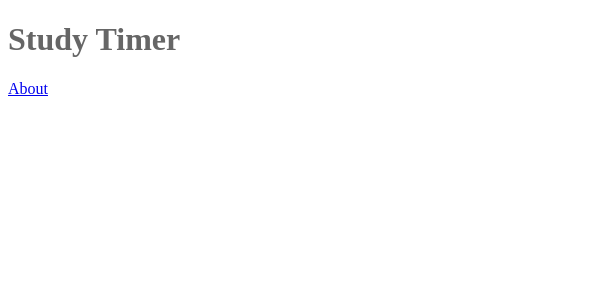
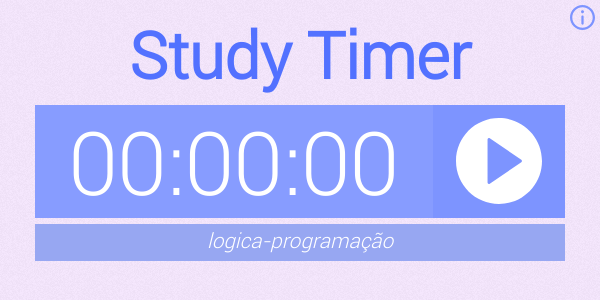
Before and after one commit to BrunoMNoronha/electron, an Electron app: page src/windows/main.html in a window 600 px wide. Drawn offline with Linux system fonts and the light colour scheme.

Commit message:
implementando front-end no projeto

```diff
--- a/src/css/main.css
+++ b/src/css/main.css
@@ -1,3 +1,104 @@
-h1 {
-    color: #666;
+@font-face {
+    font-family: Roboto;
+    src: url(../fonts/Roboto/Roboto-Light.ttf) format('truetype');;
 }
+
+*{
+   margin: 0;
+   padding: 0;
+   box-sizing: border-box;
+}
+html, body {
+  height: 100%;
+  width: 100%;
+  font-family: 'Roboto', sans-serif;
+  background: url(../img/texture.png) top left repeat;
+}
+.title{
+   color: #5271FF;
+   text-transform: capitalize;
+   text-align: center;
+   font-size: 4em;
+   position: relative;
+   top: 20px;
+}
+.stopwatch{
+   width: 530px;
+   margin: 0 auto;
+   height: 150px;
+   margin-top: 30px;
+}
+
+.clock{
+   display: inline-block;
+   width: 75%;
+   text-align: center;
+   height: 75%;
+   vertical-align: top;
+   background-color: #879CFF;
+}
+
+.control{
+   width: 25%;
+   height: 75%;
+   /*margin-bottom: 5px;*/
+   display: inline-block;
+   background-color: #7D94FF;
+
+}
+
+.btn-play{
+   width: 65%;
+   padding-top: 13px;
+   margin: 0 auto;
+   display: block;
+}
+.time{
+   font-size: 5.5em;
+   color: #FFFFFF;
+   display: inline-block;
+   padding-top: 8px;
+}
+
+.course-container{
+   height: 25%;
+   width: 100%;
+   text-align: center;
+   margin-top: 2px;
+   background-color: #97A7F2;
+}
+
+.course{
+   display: inline-block;
+   padding-top: 5px;
+   font-size: 1.3em;
+   font-style: italic;
+   color: #FFFFFF;
+}
+
+.container{
+   margin: 0 auto;
+   width: 100%;
+   height: 100%;
+}
+
+.btn{
+   width: 30px;
+   display: block;
+   position: absolute;
+   right: 10px;
+   bottom: 10px;
+   padding-top: 20px;
+}
+
+.info-button{
+   width: 25px;
+}
+
+#link-about{
+   position: absolute;
+   height: 25px;
+   right: 5px;
+   top: 5px;
+   z-index: 1;
+}
--- a/src/windows/main.html
+++ b/src/windows/main.html
@@ -8,9 +8,26 @@
 </head>
 
 <body>
-    <h1>Study Timer</h1>
-    <a id="link-about" href="#">About</a>
+    <section class="container">
+        <div id="link-about">
+            <img class="info-button" src="../img/info-button.svg">
+        </div>
+        <h1 class="title">Study Timer</h1>
+        <div class="stopwatch">
+            <div class="clock">
+                <span class="time">00:00:00</span>
+            </div><!--
+            --><div class='control'>
+                <img class="btn-play" src="../img/play-button.svg">
+            </div>
+            <div class="course-container">
+                <span class="course">logica-programação</span>
+            </div>
+        </div>
+
+    </section>
 </body>
 
 <script src="../js/main.js"></script>
+
 </html>
```
Also changed, not shown: src/windows/about.html (+5 -2 lines), src/fonts/Roboto/Roboto-Light.ttf (added), src/img/icon.png (added), src/img/info-button.svg (added), src/img/play-button.svg (added), src/img/plus.svg (added), src/img/stop-button.svg (added), src/img/texture.png (added).
